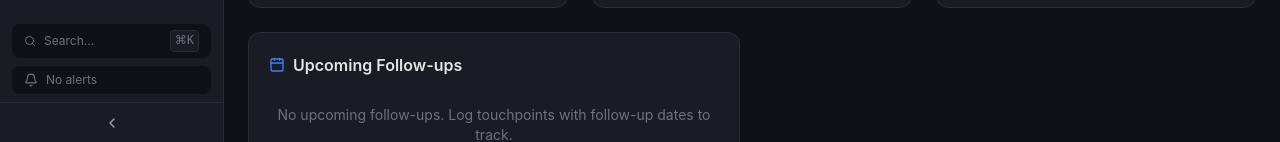
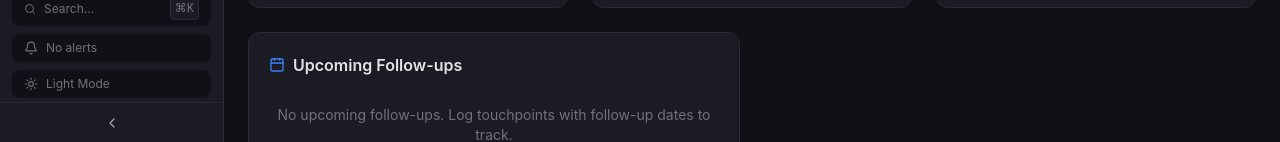
Before and after one commit to rajkcho/Corpdevtools, a Next.js app in the folder dealforge/: page / in a window 1280 px wide. Shown: the part 658-800 px from the top of the page. Built offline with nearby package versions, Linux system fonts and the light colour scheme.

Commit message:
Add light/dark theme toggle with persistent preference
Light theme via data-theme attribute on html element.
Sidebar toggle button with Sun/Moon icons.
Theme preference persisted to localStorage.

https://claude.ai/code/session_01N8egxpj3GpGfNKHaSFqpNh

```diff
--- a/dealforge/src/app/globals.css
+++ b/dealforge/src/app/globals.css
@@ -15,6 +15,23 @@
   --danger: #ef4444;
   --muted: #71717a;
   --muted-foreground: #a1a1aa;
+}
+
+[data-theme="light"] {
+  --background: #f8fafc;
+  --foreground: #1e293b;
+  --card: #ffffff;
+  --card-hover: #f1f5f9;
+  --border: #e2e8f0;
+  --border-hover: #cbd5e1;
+  --accent: #2563eb;
+  --accent-hover: #1d4ed8;
+  --accent-muted: rgba(37, 99, 235, 0.1);
+  --success: #059669;
+  --warning: #d97706;
+  --danger: #dc2626;
+  --muted: #94a3b8;
+  --muted-foreground: #64748b;
 }
 
 @theme inline {
--- a/dealforge/src/components/Sidebar.tsx
+++ b/dealforge/src/components/Sidebar.tsx
@@ -16,6 +16,8 @@ import {
   Search,
   Mail,
   Bell,
+  Sun,
+  Moon,
 } from 'lucide-react';
 import { useState, useEffect } from 'react';
 import { getNotificationCounts, getAlerts, type NotificationCounts, type Alert } from '@/lib/notifications';
@@ -35,6 +37,7 @@ const NAV_ITEMS = [
 export default function Sidebar() {
   const pathname = usePathname();
   const [collapsed, setCollapsed] = useState(false);
+  const [theme, setTheme] = useState<'dark' | 'light'>('dark');
   const [counts, setCounts] = useState<NotificationCounts>({ staleDeals: 0, overdueFollowUps: 0, overdueIRLs: 0, activeDD: 0, total: 0 });
   const [alerts, setAlerts] = useState<Alert[]>([]);
   const [showAlerts, setShowAlerts] = useState(false);
@@ -45,6 +48,21 @@ export default function Sidebar() {
     const interval = setInterval(() => { setCounts(getNotificationCounts()); setAlerts(getAlerts()); }, 60000);
     return () => clearInterval(interval);
   }, [pathname]);
+
+  useEffect(() => {
+    const saved = localStorage.getItem('dealforge_theme') as 'dark' | 'light' | null;
+    if (saved) {
+      setTheme(saved);
+      document.documentElement.setAttribute('data-theme', saved);
+    }
+  }, []);
+
+  const toggleTheme = () => {
+    const next = theme === 'dark' ? 'light' : 'dark';
+    setTheme(next);
+    document.documentElement.setAttribute('data-theme', next);
+    localStorage.setItem('dealforge_theme', next);
+  };
 
   return (
     <aside
@@ -163,6 +181,18 @@ export default function Sidebar() {
         )}
       </div>
 
+      {/* Theme toggle */}
+      <div className="px-3 pb-1">
+        <button
+          onClick={toggleTheme}
+          className="w-full flex items-center gap-2 px-3 py-1.5 rounded-lg text-xs transition-colors"
+          style={{ background: 'var(--background)', color: 'var(--muted)' }}
+        >
+          {theme === 'dark' ? <Sun size={14} /> : <Moon size={14} />}
+          {!collapsed && <span>{theme === 'dark' ? 'Light Mode' : 'Dark Mode'}</span>}
+        </button>
+      </div>
+
       {/* Collapse toggle */}
       <button
         onClick={() => setCollapsed(!collapsed)}
```
